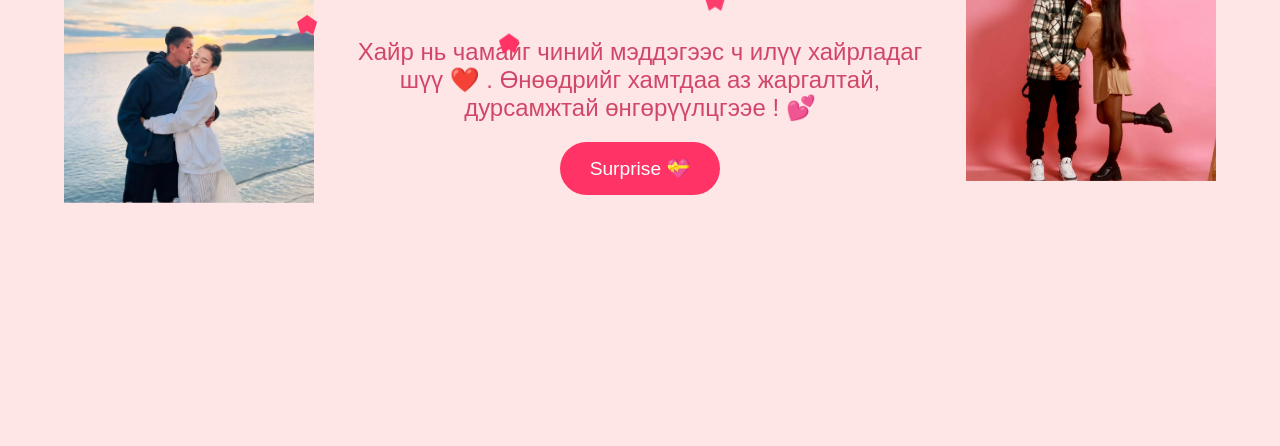
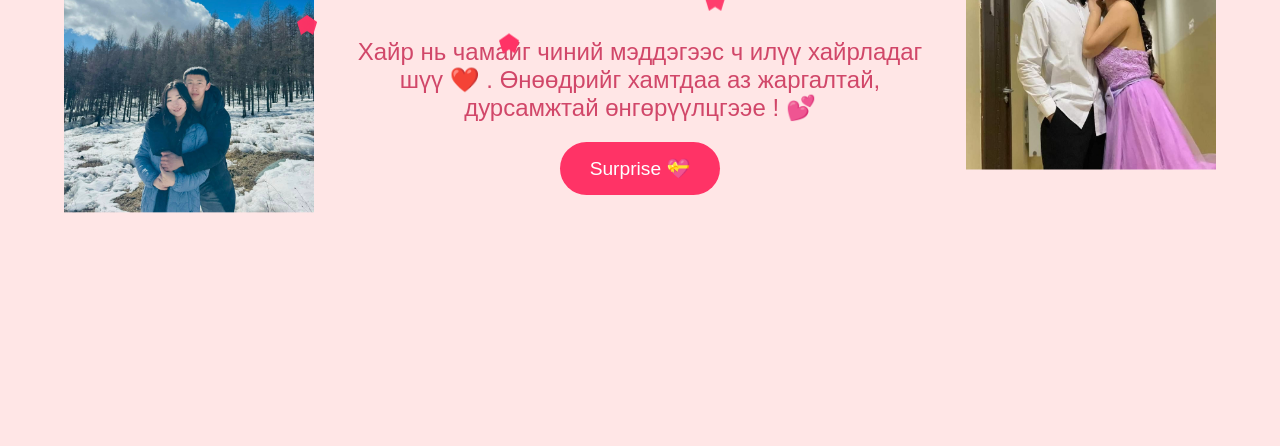
Before and after one commit to Kaito-69/Valentin, a plain HTML site: page index.html in a window 1280 px wide. Shown: the part 354-800 px from the top of the page. Drawn offline with Linux system fonts and the light colour scheme.

Commit message:
index.html

```diff
--- a/index.html
+++ b/index.html
@@ -117,8 +117,8 @@
     <p>Хайр нь чамайг чиний мэддэгээс ч илүү хайрладаг шүү ❤️ . Өнөөдрийг хамтдаа аз жаргалтай, дурсамжтай өнгөрүүлцгээе ! 💕</p>
     <button class="btn" onclick="showLove()">Surprise 💝</button>
  <div class="image-container">
-        <img src="3.jpg" class="left-image">
-        <img src="4.jpg" class="right-image">
+        <img src="1.jpg" class="left-image">
+        <img src="2.jpg" class="right-image">
     </div>
     <script>
         function createHeart() {
```
